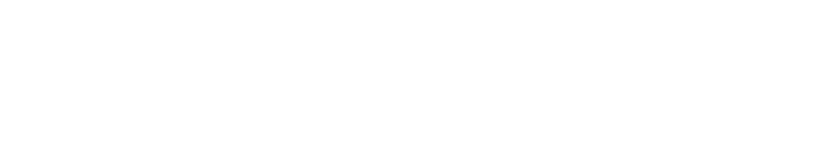
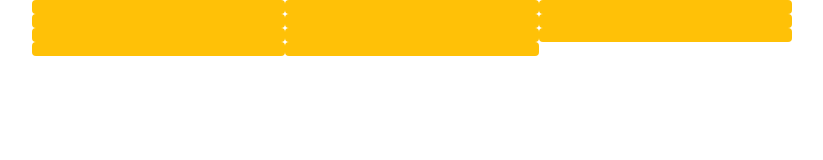
Before and after one commit to polrb5/c2-ejercicio7-grupo-e, a website: page index.html in a window 1280 px wide. Shown: the whole page, without its empty margins (38-861 px from the left). Drawn offline with nearby package versions, Linux system fonts and the light colour scheme.

Commit message:
Estructura HTML

```diff
--- /dev/null
+++ b/css/style.css
@@ -0,0 +1,4 @@
+.container-principal {
+}
+
+.boton;
--- a/index.html
+++ b/index.html
@@ -5,11 +5,62 @@
     <meta http-equiv="X-UA-Compatible" content="IE=edge" />
     <meta name="viewport" content="width=device-width, initial-scale=1.0" />
     <link rel="shortcut icon" href="favicon.jpg" type="image/x-icon" />
+    <link rel="stylesheet" href="css/style.css" />
+    <link
+      rel="stylesheet"
+      href="https://cdn.jsdelivr.net/npm/bootstrap@4.6.0/dist/css/bootstrap.min.css"
+      integrity="sha384-B0vP5xmATw1+K9KRQjQERJvTumQW0nPEzvF6L/Z6nronJ3oUOFUFpCjEUQouq2+l"
+      crossorigin="anonymous"
+    />
     <title>Equipos</title>
     <script src="js/equipos.js"></script>
     <script src="js/index.js"></script>
     <script src="js/scripts.js" defer></script>
   </head>
 
-  <body></body>
+  <body>
+    <div class="container">
+      <div class="row">
+        <main class="container-principal col-md-8">
+          <div class="row">
+            <button class="boton gt30 bg-warning btn col-3 col-lg-4"></button
+            ><button
+              class="boton tarragona bg-warning btn col-3 col-lg-4"
+            ></button
+            ><button
+              class="boton provincias bg-warning btn col-3 col-lg-4"
+            ></button
+            ><button
+              class="boton puestos bg-warning btn col-3 col-lg-4"
+            ></button
+            ><button
+              class="boton edad-media bg-warning btn col-3 col-lg-4"
+            ></button
+            ><button
+              class="boton orden-edad bg-warning btn col-3 col-lg-4"
+            ></button
+            ><button
+              class="boton sobremesa bg-warning btn col-3 col-lg-4"
+            ></button
+            ><button
+              class="boton trabajadores-portatil bg-warning btn col-3 col-lg-4"
+            ></button
+            ><button
+              class="boton equipos-tipo bg-warning btn col-3 col-lg-4"
+            ></button
+            ><button
+              class="boton portatiles-tarragona bg-warning btn col-3 col-lg-4"
+            ></button
+            ><button
+              class="boton resumen bg-warning btn col-3 col-lg-4"
+            ></button>
+          </div>
+        </main>
+
+        <aside class="barra-lateral row col-md-4">
+          <div class="simulador-code"></div>
+        </aside>
+      </div>
+    </div>
+  </body>
 </html>
```
